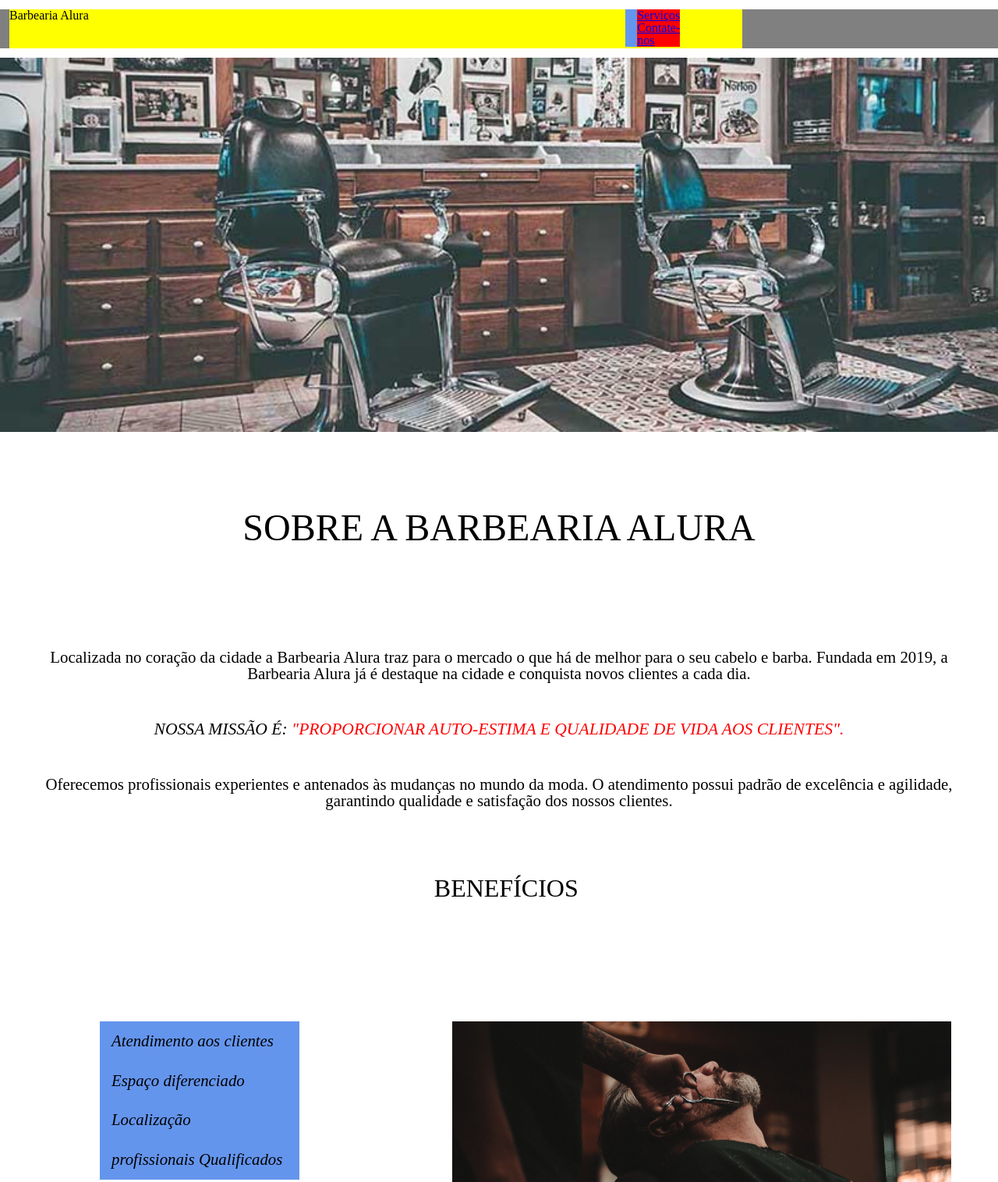
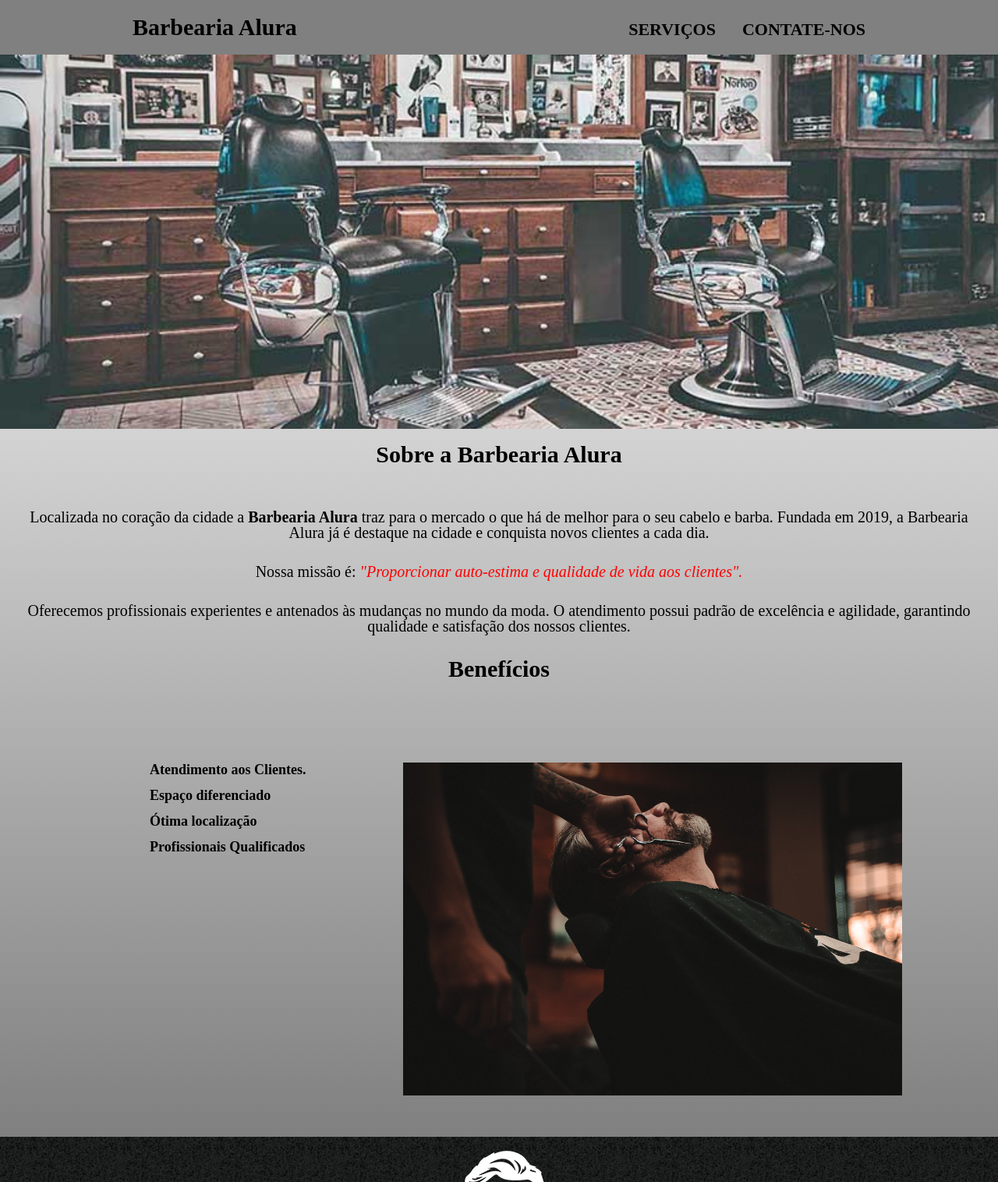
Before and after one commit to Tbhering/Barbearia-Alura, a plain HTML site: page Index.html in a window 1280 px wide. Shown: the top 1516 px of the page at 78% size. Drawn offline with Linux system fonts and the light colour scheme.

Commit message:
atualização pag index

```diff
--- a/Index.html
+++ b/Index.html
@@ -1,16 +1,11 @@
 <!DOCTYPE html>
-    <html lang="pt-br">
+<html lang="en">
 <head>
-
     <meta charset="UTF-8">
-
-        <title>Home|Barbearia alura</title>
-
     <link rel="stylesheet" href="reset.css">
-
     <link rel="stylesheet" href="index.css">
+    <title>Home|Barbearia Alura</title>
 </head>
-
 <body>
     <header>
         <div class="navegação">
@@ -23,45 +18,39 @@
             </nav>
         </div>
     </header>
-<main>
+    <Main>
         <div>
+            <img class="banner" src="banner.jpg">
+            <h2>Sobre a Barbearia Alura</h2>
+            <p> Localizada no coração da cidade a <strong>Barbearia Alura</strong> traz para o mercado
+                o que há de melhor para o seu cabelo e barba.
+                Fundada em 2019, a Barbearia Alura já é destaque na cidade e conquista novos
+                clientes a cada dia.</p>
 
-        <img class="img1" src="banner.jpg">
+            <p> Nossa missão é:<em> "Proporcionar auto-estima e qualidade de vida aos clientes".</em></p>
 
-            <h2> Sobre a Barbearia Alura</h2>
-
-            <p class="p1">Localizada no coração da cidade a Barbearia Alura traz para o mercado o que há de melhor para o seu cabelo e barba.
+            <p> Oferecemos profissionais experientes e antenados às mudanças no mundo da moda.
+                O atendimento possui padrão de excelência e agilidade, garantindo qualidade e
+                satisfação dos nossos clientes.</p>
 
 
-                Fundada em 2019,<strong> a  Barbearia Alura </strong>já é destaque na cidade e conquista novos clientes a cada dia.</p>
+        </div>
+        <div>
+            <h3>Benefícios </h3>
+            <ul class="ul">
+                <li class="itens">Atendimento aos Clientes.</li>
+                <li class="itens">Espaço diferenciado</li>
+                <li class="itens">Ótima localização</li>
+                <li class="itens">Profissionais Qualificados</li>
+            </ul>
+            <img class="beneficios" src="beneficios.jpg">
 
-            <p class="p2">Nossa missão é: <strong>"Proporcionar auto-estima e qualidade de vida aos clientes".</strong></p>
-
-            <p>Oferecemos profissionais experientes e antenados às mudanças no mundo da moda. O atendimento possui padrão de excelência
-                e agilidade, garantindo qualidade e satisfação dos nossos clientes.</p>
 
         </div>
-
-            <div class="beneficio">
-                <h3> Benefícios </h3>
-
-                <Ul>
-                    <li class="itens">Atendimento aos clientes</li>
-                    <li class="itens">Espaço diferenciado</li>
-                    <li class="itens">Localização</li>
-                    <li class="itens"> profissionais Qualificados</li>
-                </Ul>
-
-                <img class="img2" src="beneficios.jpg">
-            </div>
-
-        </main>
+    </Main>
     <footer>
-
-            <img class="img3" src="bg.jpg">
         <img class="logo-branco" src="logo-branco.png">
-
+        <p>&copy; 2022 Barbearia-alura.com</p>
     </footer>
 </body>
-
 </html>
--- a/index.css
+++ b/index.css
@@ -1,95 +1,112 @@
 header{
-    background: gray;
-}
-h1{
-    display: inline-block;
-    top: 25px;
+    background:gray;
+    padding: 20px;
+    box-sizing: border-box;
 }
 .navegação{
     position: relative;
     width: 940px;
-    height: 50px;
-    margin: 12px;
-    background: yellow;
+    margin: auto;
+}
+h1{
+    font-size: 30px;
+    font-weight: bold;
+    color: black;
+    left: 0;
 }
 nav{
     position: absolute;
-    top: 0;
     right: 0;
+    top: 23%;
 }
 nav li{
-   display: inline-block;
-   margin: 0 0 0 15px;
-   background: red;
-
+    display: inline;
+    margin: 0 0 0 15px;
 }
-.img1{
+nav a{
+    text-transform: uppercase;
+    text-decoration: none;
+    color: black;
+    font-weight: bold;
+    font-size: 22px;
+    margin: 0 0 0 15px;
+}
+nav a:hover{
+    color: darkgoldenrod;
+    font-size: 30px;
+    transition: 0.6s;
+    margin: 0 0 15px 15px;
+}
+nav a:active{
+    color: rgb(15, 116, 205);
+    transition: 0s;
+}
+main{
+    background: linear-gradient(white, gray);
+}
+.banner{
     width: 100%;
-    height: auto;
 }
 
 h2{
-    padding-top: 7.5%;
-    height: 130px;
+    font-size: 30px;
+    font-weight: bold;
+    color: black;
     text-align: center;
-    font-size: 300%;
-    text-transform: uppercase;
-    color:black
+    margin: 15px;
+    padding-bottom: 25px;
 }
 p{
-    margin: 50px;
+    font-size: 20px;
+    color: black;
     text-align: center;
-    font-size: 130%;
+    padding: 15px 15px ;
+}
+p em{
+    color: red;
+    font-style: italic;
+}
+p strong{
+    font-weight: bold;
+}
+h3{
+    font-size: 30px;
+    font-weight: bold;
     color: black;
-    font-style: normal;
+    text-align: center;
+    margin: 15px;
+    padding-bottom: 90px;
 }
-.p2{
-    font-size: 135%;
-    font-style: italic;
-    color: black;
-    text-transform: uppercase;
-
+.beneficios{
+    position: relative;
+    width: 50%;
+    right: 0;
+    margin-bottom: 50px ;
 }
-.p2 strong{
-    color: red;
-}
-
-h3{
-    margin: 85px 0px 155px 43.5%;
-    text-align: left;
-    font-size: 200%;
-    text-transform: uppercase;
-    color:black
-}
-
-ul{
+.ul{
     display: inline-block;
     vertical-align: top;
-    width: 20%;
-    margin-right: 15%;
-    margin-left: 10%;
-    background: cornflowerblue;
+    box-sizing: border-box;
+    padding-left: 15%;
 }
-.img2{
-    width: 50%;
+.ul .itens{
+    margin-right: 120px;
+    margin-bottom: 15px;
+    font-size: 18px;
+    color: black;
+    font-weight: bold;
 
 
 }
-
-.itens{
-
-    font-style: italic;
-    font-size: 130%;
-    padding: 15px;
+footer{
+    background: url(bg.jpg);
+}
+footer p{
+    color: white;
+    text-align: center;
 }
 
-.img3{
-    position: absolute;
-    width: 100%;
-    height: 45%;
-}
 .logo-branco{
     position: relative;
-    left: 40%;
-
+    left: 43.5%;
 }
--- a/produtos.css
+++ b/produtos.css
@@ -110,8 +110,9 @@ p{
     font-size: 25px ;
 }
 .logo-branco{
-    position: relative;
-    left: 2%;
+    position: absolute;
+    top: 150%;
+    left: 43%;
 }
 footer{
     background: url(bg.jpg);
```
Lines whose indentation alone changed are shown as unchanged.
